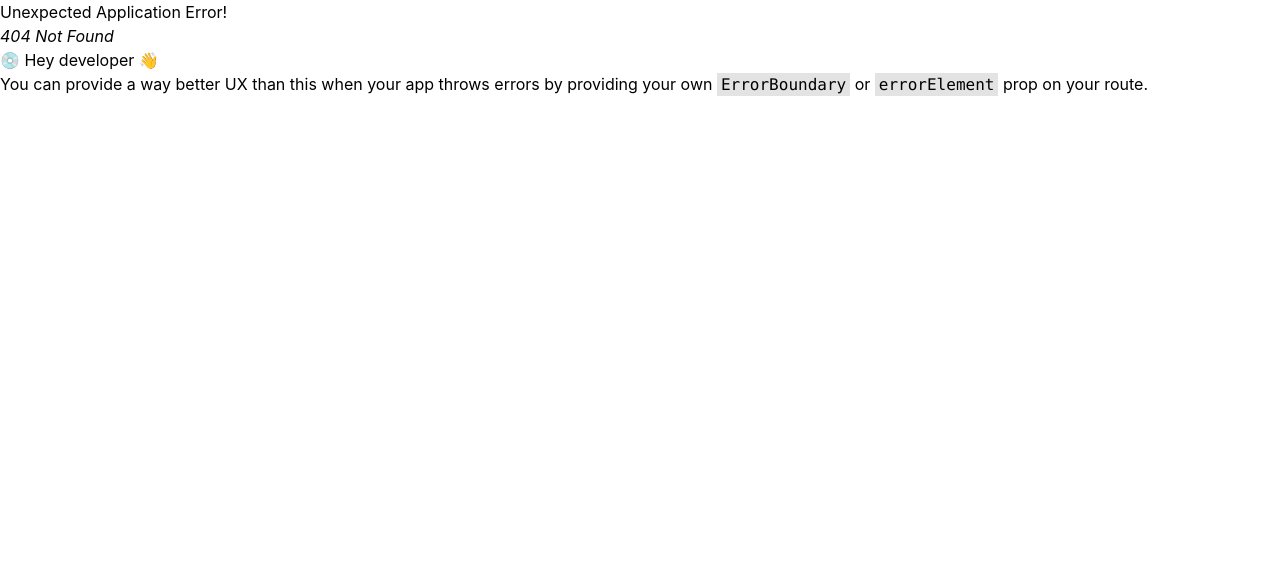
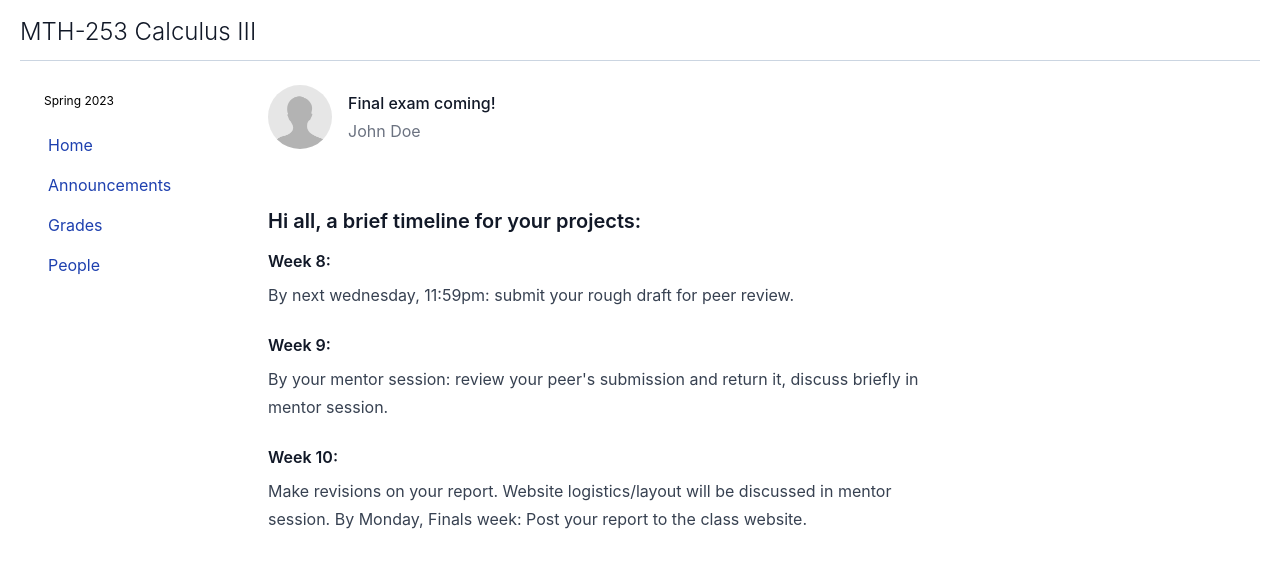
Before and after one commit to daniiltsioma/canvas-ui, a React (Create React App) app: page /course/announcements/1 in a window 1280 px wide. Before the commit this address had no page. Shown: the top 566 px of the page. Built offline with nearby package versions, Linux system fonts and the light colour scheme.

Commit message:
added announcement page

```diff
--- a/src/types.ts
+++ b/src/types.ts
@@ -1,4 +1,6 @@
 export interface Announcement {
+  id: number;
+  courseId: number;
   title: string;
   description: string;
   postedOn: number;
--- /dev/null
+++ b/src/views/course/Announcement.tsx
@@ -0,0 +1,61 @@
+import { ReactMarkdown } from "react-markdown/lib/react-markdown";
+
+interface AnnouncementData {
+  title: string;
+  imageUrl?: string;
+  description: string;
+  postedOn: number;
+  name: string;
+  content: string;
+}
+
+const Announcement = () => {
+  const data: AnnouncementData = {
+    title: "Final exam coming!",
+    description:
+      "Hey Everyone, quick reminder: you can bring one index card with any notes you want",
+    postedOn: Date.parse("2023-06-07T18:21:00-07:00"),
+    name: "John Doe",
+    content: `
+### Hi all, a brief timeline for your projects:
+#### Week 8:
+By next wednesday, 11:59pm: submit your rough draft for peer review.
+#### Week 9:
+By your mentor session: review your peer's submission and
+return it, discuss briefly in mentor session.
+#### Week 10:
+Make revisions on your report. Website logistics/layout will be discussed
+in mentor session. By Monday, Finals week: Post your report to the
+class website.
+`,
+  };
+
+  return (
+    <div className="w-4/5">
+      <div className="flex items-center space-x-4 py-6">
+        <div className="shrink-0">
+          <img
+            src={data.imageUrl || "/assets/images/user.jpeg"}
+            alt={data.title}
+            className="w-16 h-16 rounded-full"
+          />
+        </div>
+        <div className="flex-1 min-w-0">
+          <p className="text-md font-medium truncate text-gray-900">
+            {data.title}
+          </p>
+          <p className="w-2/3 text-md truncate text-gray-500 mt-1">
+            {data.name}
+          </p>
+        </div>
+      </div>
+      <div className="flex">
+        <article className="prose pt-8">
+          <ReactMarkdown children={data.content}></ReactMarkdown>
+        </article>
+      </div>
+    </div>
+  );
+};
+
+export default Announcement;
--- a/src/views/course/CourseAnnouncements.tsx
+++ b/src/views/course/CourseAnnouncements.tsx
@@ -1,5 +1,6 @@
 import ListCard from "components/cards/Card/ListCard";
 import { announcements } from "./CourseHome";
+import { Link } from "react-router-dom";
 
 const Announcements = () => {
   return (
@@ -7,11 +8,13 @@ const Announcements = () => {
       <div className="border-y border-slate-300 divide-y divide-slate-300 mt-16">
         {announcements.map((ann) => (
           <div>
-            <ListCard
-              title={ann.title}
-              description={ann.description}
-              name={ann.name}
-            />
+            <Link to={`/course/announcements/${ann.id}`}>
+              <ListCard
+                title={ann.title}
+                description={ann.description}
+                name={ann.name}
+              />
+            </Link>
           </div>
         ))}
       </div>
--- a/src/views/course/CourseHome.tsx
+++ b/src/views/course/CourseHome.tsx
@@ -1,10 +1,13 @@
 import Header from "components/Header/Header";
 import ListCard from "components/cards/Card/ListCard";
 import { ReactMarkdown } from "react-markdown/lib/react-markdown";
+import { Link } from "react-router-dom";
 import { Announcement } from "types";
 
 export const announcements: Announcement[] = [
   {
+    id: 1,
+    courseId: 2,
     title: "Final exam coming!",
     description:
       "Hey Everyone, quick reminder: you can bring one index card with any notes you want",
@@ -12,6 +15,8 @@ export const announcements: Announcement[] = [
     name: "John Doe",
   },
   {
+    id: 2,
+    courseId: 2,
     title: "Case Study: Part 2",
     description:
       "I have attached the case study part 2 template with some additional notes.  I have also attached a notes worksheet with example sentences that could be used in case study part 2.  These are additional notes to help frame your case study.",
@@ -19,9 +24,11 @@ export const announcements: Announcement[] = [
     name: "Brian Chesky",
   },
   {
+    id: 3,
+    courseId: 2,
     title: "Timeline for project completion",
-    description: `Hi all, a brief timeline for your projects:
-
+    description: `
+    Hi all, a brief timeline for your projects:
       Week 8: By next wednesday, 11:59pm:  submit your rough draft for peer review.
       Week 9: By your mentor session:  review your peer's submission and return it, discuss briefly in mentor session.
       Week 10:  Make revisions on your report.  Website logistics/layout will be discussed in mentor session.
@@ -49,11 +56,13 @@ const CourseHome = () => {
         <strong>Recent Announcements</strong>
       </Header>
       <div className="border-b border-b-slate-300">
-        <ListCard
-          title={ann.title}
-          description={ann.description}
-          name={ann.name}
-        />
+        <Link to={`/course/announcements/${ann.id}`}>
+          <ListCard
+            title={ann.title}
+            description={ann.description}
+            name={ann.name}
+          />
+        </Link>
       </div>
       <div className="mt-4"></div>
       <Header size="lg">Calculus III Spring 2023</Header>
```
Also changed, not shown: src/index.tsx (+11 -1 lines).
